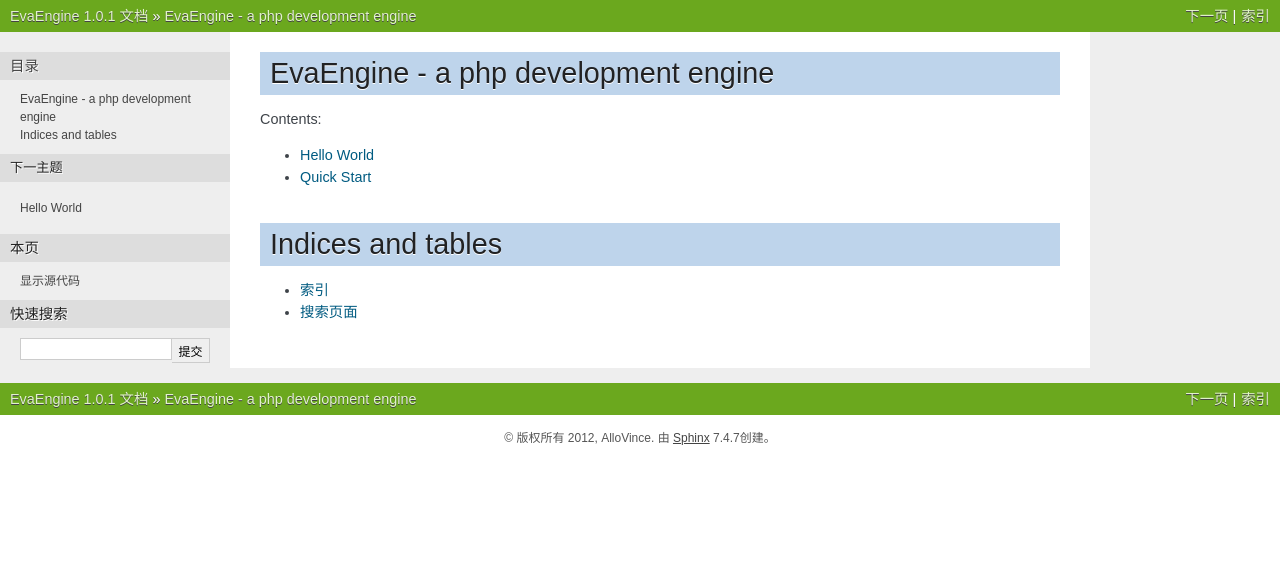
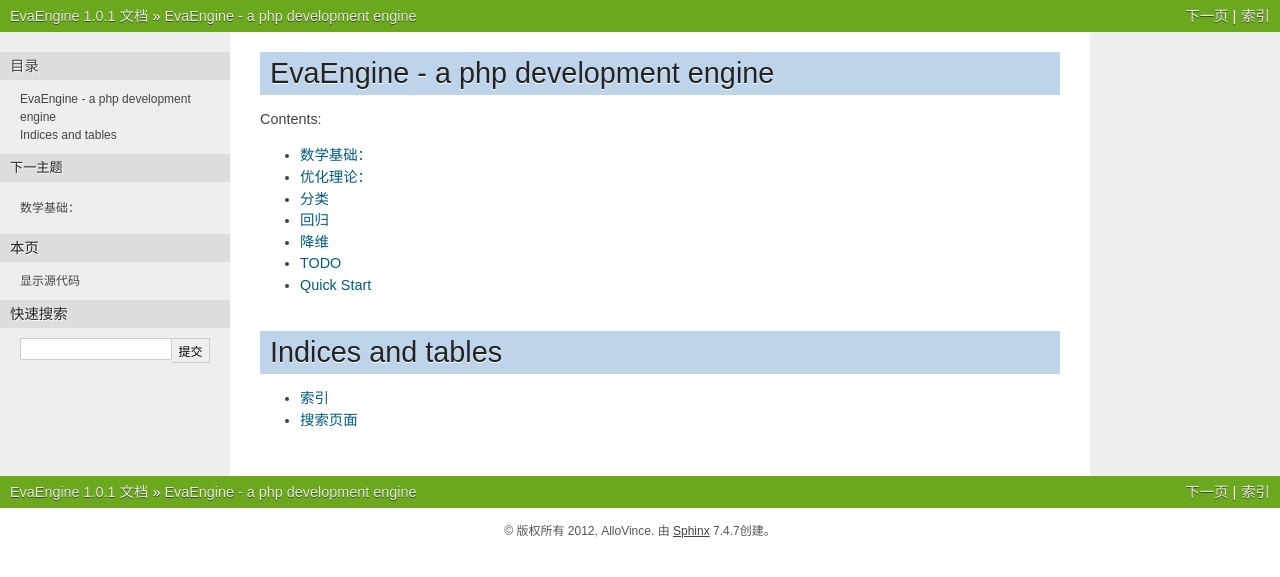
Before and after one commit to felixcui01/felixcui-blog, a Sphinx documentation site: the page built from source/index.rst, in a window 1280 px wide. Shown: the top 577 px of the page. Built offline with Sphinx 7.4.7, drawn with Linux system fonts in a browser that asks for light colours; some of the changed lines change nothing that is shown.

Commit message:
Update helloworld.rst

```diff
--- a/source/helloworld.rst
+++ b/source/helloworld.rst
@@ -1,12 +1,132 @@
-Hello World
-====================================
 
-hello
--------
-* 1
-  - 1.1
-* 2
-* 3
 
-worid
--------
+数学基础：
+=======
+方差
+
+优化理论：
+=========
+梯度下降GD：
+
+随机梯度下降SGD : <<机器学习>> 4.4.3节
+牛顿：
+拟牛顿法等：
+
+分类
+==========
+感知机
+场合： 二分类
+模型：        w.z+b>=0时为1，<0时为-1；
+学习策略： 极小化经验损失函数（误分类的点到超平面的距离之和）
+
+学习算法： 随机梯度下降，拉格朗日对偶算法
+
+
+KNN： 重点是各种距离的选择
+http://blog.csdn.net/luowen3405/article/details/6275254
+相似度：http://blog.csdn.net/pi9nc/article/details/9068359
+            马氏距离分类：http://blog.sina.com.cn/s/blog_4e24d9c501011p8y.html
+模型： 多数表决
+学习策略： 经验风险最小，多数表决
+搜索算法： kd树，加速搜索最近邻
+
+
+逻辑回归：
+场合：二类或多类
+模型：可以看成是概率模型，也可看做非概率模型
+
+      选择概率大的那个分类
+学习策略：极大似然估计，或极小化logisti损失
+
+
+学习算法：梯度下降，拟牛顿法
+参考：
+http://blog.csdn.net/zouxy09/article/details/20319673
+http://www.cnblogs.com/zhangchaoyang/articles/2640700.html
+http://www.cnblogs.com/biyeymyhjob/archive/2012/07/18/2595410.html
+http://52opencourse.com/125/coursera%E5%85%AC%E5%BC%80%E8%AF%BE%E7%AC%94%E8%AE%B0-%E6%96%AF%E5%9D%A6%E7%A6%8F%E5%A4%A7%E5%AD%A6%E6%9C%BA%E5%99%A8%E5%AD%A6%E4%B9%A0%E7%AC%AC%E5%85%AD%E8%AF%BE-%E9%80%BB%E8%BE%91%E5%9B%9E%E5%BD%92-logistic-regression
+<机器学习导论> 10.7
+
+SVM：
+场合：二类或多类
+模型：
+       w.z+b>0时为1，<0时为-1；
+    线性可分:  硬间隔（几何间隔）最大化
+    线性不可分： 软间隔最大化
+    非线性：核函数包括多项式核函数，高斯核函数，字符串核函数等；
+学习策略：极小化合页损失（hinge loss)，最大化分类间隔 => 拉格朗日对偶
+学习算法： 凸二次规划，SMO
+http://www.cnblogs.com/LeftNotEasy/archive/2011/05/02/basic-of-svm.html
+http://www.cnblogs.com/wangbogong/p/3148668.html
+http://www.svms.org/
+
+
+决策树
+http://blog.csdn.net/v_july_v/article/details/7577684
+http://www.docin.com/p-511267944.html
+http://www.cnblogs.com/LeftNotEasy/archive/2011/03/07/random-forest-and-gbdt.htm
+
+朴素贝叶斯：
+http://www.ruanyifeng.com/blog/2013/12/naive_bayes_classifier.html
+http://mindhacks.cn/2008/09/21/the-magical-bayesian-method/
+http://sobuhu.com/ml/2012/11/11/navie-bayes-classify.html
+
+贝叶斯网络
+http://www.cnblogs.com/leoo2sk/archive/2010/09/18/bayes-network.html
+http://txt.wenku.baidu.com/view/3d4e12cf83d049649b6658af.html
+http://wenku.baidu.com/view/c5c381232f60ddccda38a096.html、
+
+贝叶斯估计和极大似然估计
+http://www.open-open.com/doc/view/9e9eee699d1249c1be13ebd1dac11a15
+http://blog.csdn.net/zouxy09/article/details/8537620
+
+隐马尔科夫模型
+http://blog.csdn.net/eaglex/article/details/6376826
+http://blog.csdn.net/v_july_v/article/details/7577684
+
+费希尔判别
+http://wenku.baidu.com/link?url=QXNoYtXnNG9LeQrz_XHxGTpp92Z1BxiPY18dD5ayFSW-2a12d5ET0EodIpdYU4xNjSXX24llL-66uBkMWaJrSAApZfytNMwX7JW3y_Iazh7
+http://wenku.baidu.com/link?url=djVOU5HwMM3OkdE9v2E1ghdl3z23Fn9_Q2980pJ66eE3u3g0FRgoyK0LBfCuoZb1uVWIq0AUVKLtDhokyzNxEQoU50Dr_8CVIaqFmivwRP7
+
+感知器算法
+http://blog.csdn.net/stan1989/article/details/8565499
+
+受限玻尔兹曼机
+http://www.cnblogs.com/kemaswill/p/3203605.html
+
+转导推理
+http://www.cnblogs.com/siegfang/p/3424003.html
+
+基于规则的分类器
+决策树是其中一种
+
+
+回归
+==================
+线性回归：
+http://blog.sina.com.cn/s/blog_68c81f3901019hhp.html
+http://www.cnblogs.com/LeftNotEasy/archive/2010/12/19/mathmatic_in_machine_learning_2_regression_and_bias_variance_trade_off.html
+
+回归树：
+http://www.tuicool.com/articles/JvMJve
+http://blog.csdn.net/zhangchaoyangsun/article/details/8461786 cart回归
+
+降维
+====================
+PCA
+http://www.cnblogs.com/jerrylead/archive/2011/04/18/2020209.html
+
+
+TODO
+=========
+各种方法的使用场景？
+
+
+附：
+正则化和归一化 http://www.51weixue.com/thread-110-1-1.html
+
+机器学习笔记： http://www.cnblogs.com/tornadomeet/p/3395593.html
+数据挖掘数理统计知识： http://blog.csdn.net/pi9nc/article/details/8689982#comments
+比较好的总结
+http://blog.csdn.net/v_july_v/article/category/1061301
+http://www.cnblogs.com/zhangchaoyang/archive/2012/08/28/2660929.html
```
